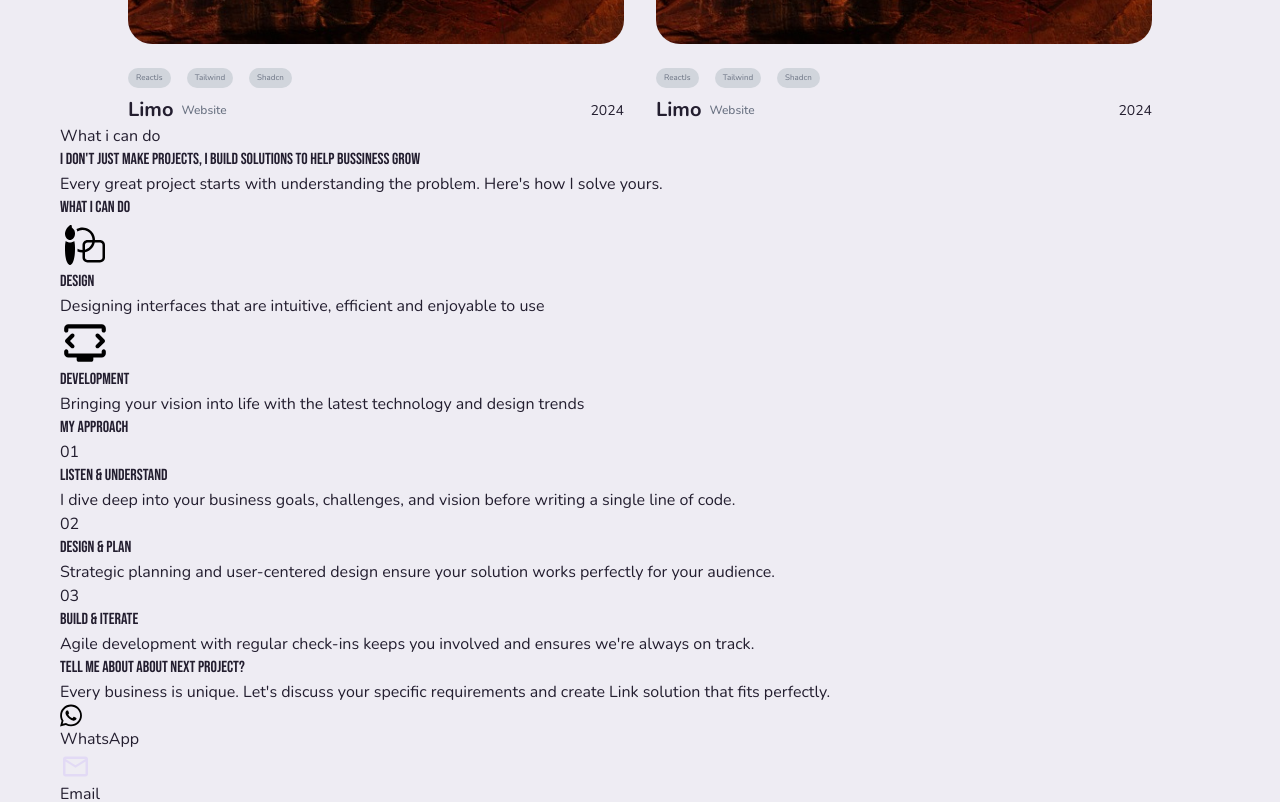
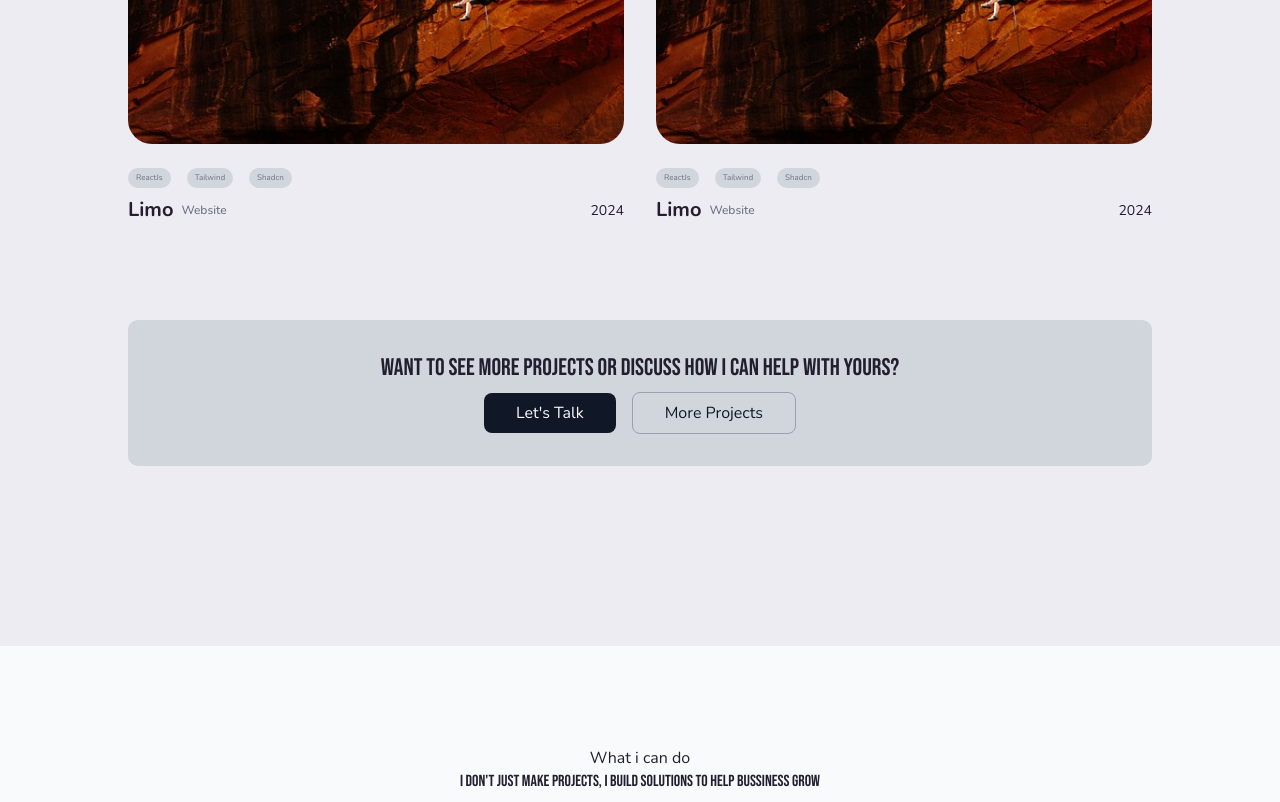
Before and after one commit to CliffordMulenga/portfolio-v2, a React (Vite) app: page / in a window 1280 px wide. Shown: the part 1200-2002 px from the top of the page. Built offline with nearby package versions, Linux system fonts and the light colour scheme.

Commit message:
added the selected work call to action

```diff
--- a/src/App.css
+++ b/src/App.css
@@ -1,4 +1,4 @@
-/*
+
   .navbar {
     position: fixed;
     top: 0;
@@ -1097,4 +1097,4 @@
       margin-bottom: 1.5rem;
     }
 
-  } */
+  }
--- a/src/components/SelectedWork.jsx
+++ b/src/components/SelectedWork.jsx
@@ -1,6 +1,7 @@
 import React from 'react'
 import SectionHeading from './ui/sectionHeading'
 import ProjectCard from './ui/ProjectCard'
+import { Link } from 'react-router-dom'
 
 const SelectedWork = () => {
     return (
@@ -14,6 +15,14 @@ const SelectedWork = () => {
                     <ProjectCard/>
                     <ProjectCard/>
                 </div>
+
+                <div className="p-8 bg-gray-300 rounded-lg flex flex-col items-center justify-center gap-2 font-body my-[5rem]">
+                <p className='text-2xl font-medium font-heading text-center'>Want to see more projects or discuss how I can help with yours?</p>
+                <div className="w-[80%] flex gap-4 flex-col items-center justify-center text-center sm:flex-row">
+                    <Link to="#contact" className="transition py-2 px-8 rounded-md bg-gray-900 text-gray-50 hover:bg-transparent hover:text-gray-900 hover:border hover:border-gray-400 w-full sm:w-max">Let's Talk</Link>
+                    <Link to="#contact" className="transition py-2 px-8 rounded-md border text-gray-900 bg-transparent border-gray-400  hover:bg-gray-900  hover:border-none hover:text-gray-50 w-full sm:w-max">More Projects</Link>
+                </div>
+            </div>
             </div>
 
 
--- a/src/components/WhatICanDo.jsx
+++ b/src/components/WhatICanDo.jsx
@@ -8,7 +8,7 @@ const WhatICanDo = () => {
         <section id="about" className="about">
             <div className="container">
                 <div className="section-header">
-                    <span className="section-tag">What i can do</span>
+                    <span className="">What i can do</span>
                     <h2>I Don't Just Make Projects, I Build Solutions To Help Bussiness Grow</h2>
                     <p>Every great project starts with understanding the problem. Here's how I solve yours.</p>
                 </div>
--- a/src/index.css
+++ b/src/index.css
@@ -111,7 +111,7 @@ h4 { font-size: 1.25rem;  font-weight: 500;}
 p {
   color: var(--copy);
 }
-/*
+
 .btn-primary, .btn-secondary {
   display: inline-flex;
   align-items: center;
@@ -183,7 +183,7 @@ section {
   font-size: 1.125rem;
   max-width: 600px;
   margin: 0 auto;
-} */
+}
 
 /* Animations */
 @keyframes slideInUp {
```
